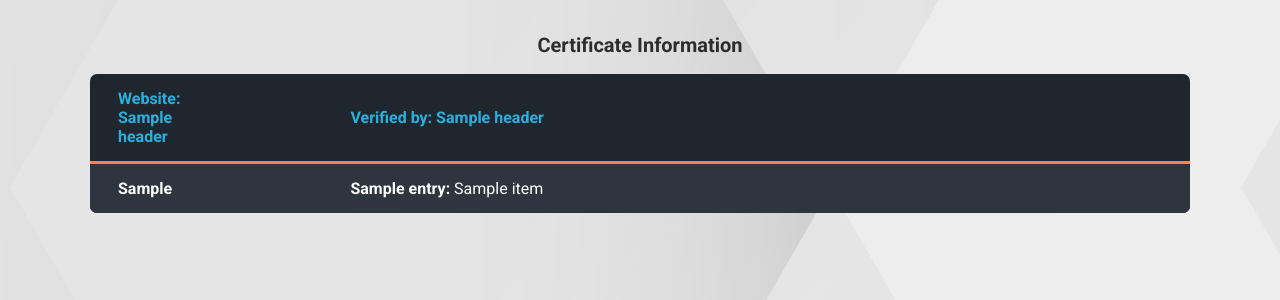
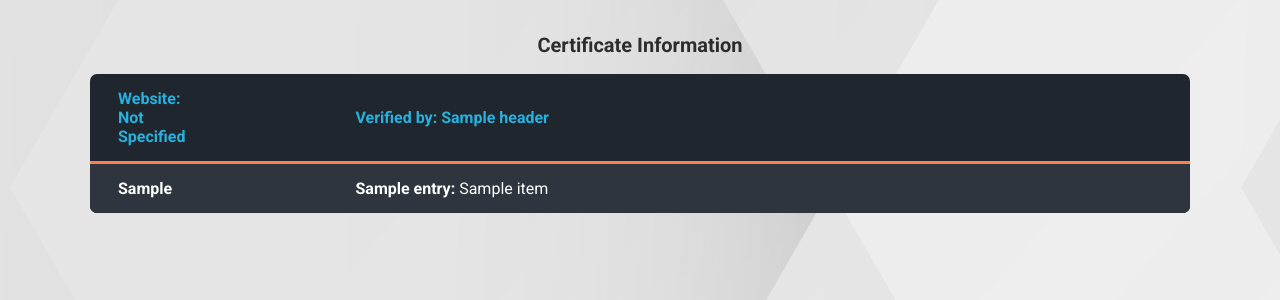
Before and after one commit to Zakaria-Kofiro/cert_scanner, a Flask app: template cert_scanner/web_app/templates/cert.html in a window 1280 px wide. Shown: the part 149-449 px from the top of the page. Run offline with Flask 2, Linux system fonts and the light colour scheme; the template is opened without the code that fills it: most values are stand-ins (such as "Sample title", 1, 10 or a date in 2020).

Commit message:
some improvements

```diff
--- a/cert_scanner/web_app/app.py
+++ b/cert_scanner/web_app/app.py
@@ -20,7 +20,7 @@ def search():
         if payload['valid']:
             data = scanner.print_payload(payload['data'])
             issuer = payload['data']['issuer_name']['common_name']
-            return render_template('cert.html', headers = [query, issuer, "Certificate Found"], data=data)
+            return render_template('cert.html', query_type=query_type, headers = [query, issuer, "Certificate Found"], data=data)
         else:
             return render_template('error.html', reason=payload['data'])
 
--- a/cert_scanner/web_app/templates/cert.html
+++ b/cert_scanner/web_app/templates/cert.html
@@ -21,14 +21,18 @@
           <table>
             <tbody>
               <tr>
+                {% if query_type == 0 %}
                 <th>Website: {{ headers[0] }}</th>
+                {% else %}
+                <th>Website: Not Specified </th>
+                {% endif %}
                 <th class="verified">Verified by: {{ headers[1] }}</th>
               </tr>
               {% for group_header, group_info in data.items() %}
               <tr>
                 {% if group_header == 'Key Usages' %}
                   {% if group_info[0]['Critical'] == true %}
-                   <td class=critical title="This extension has been marked as critical. If a client does not recognize the extension, the certificate cannot be accepted.">
+                   <td class=critical title="This extension has been marked as critical. If the client does not recognize the extension, the certificate cannot be accepted.">
                     {{ group_header }}
                   </td>
                    {% endif %}
```
